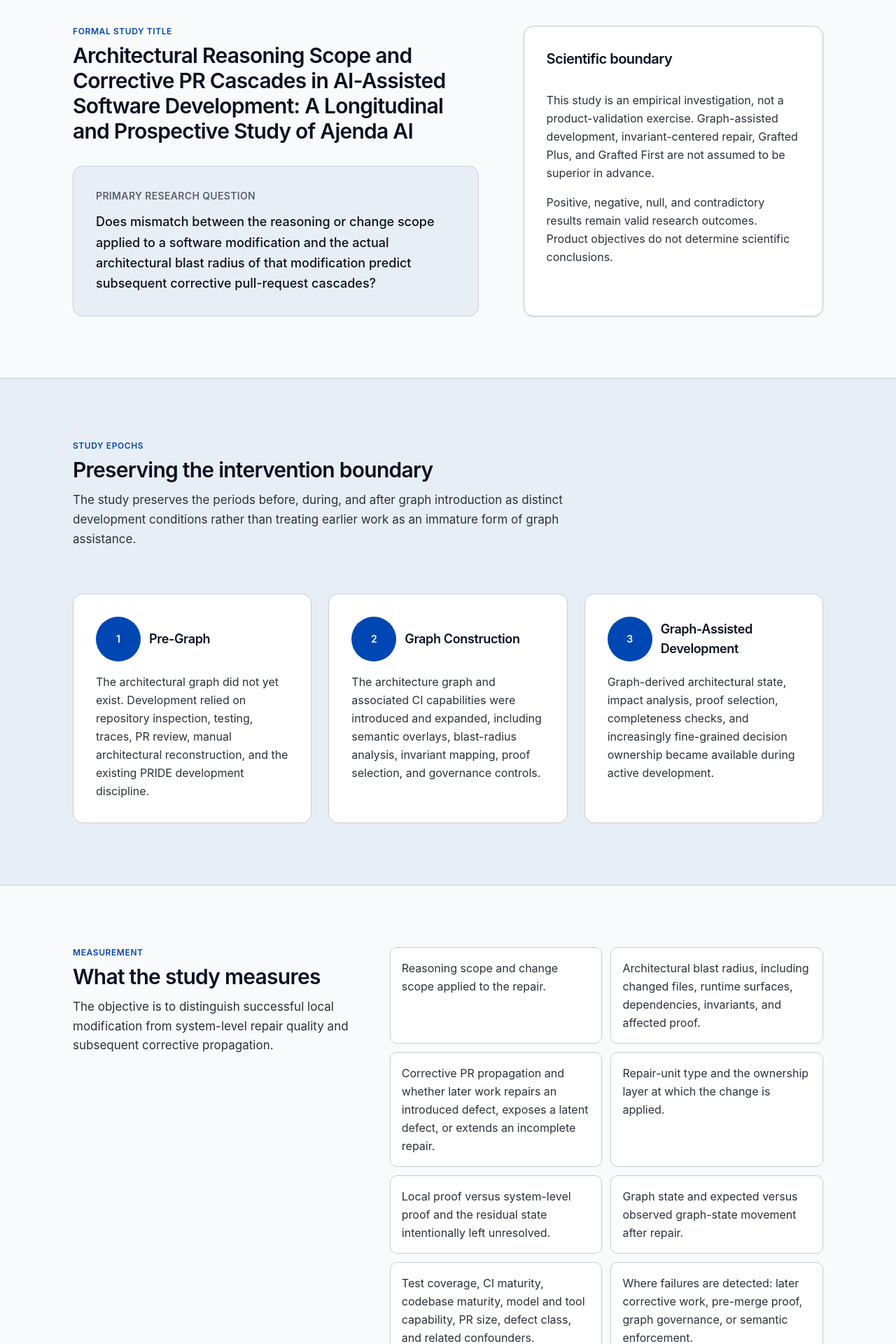
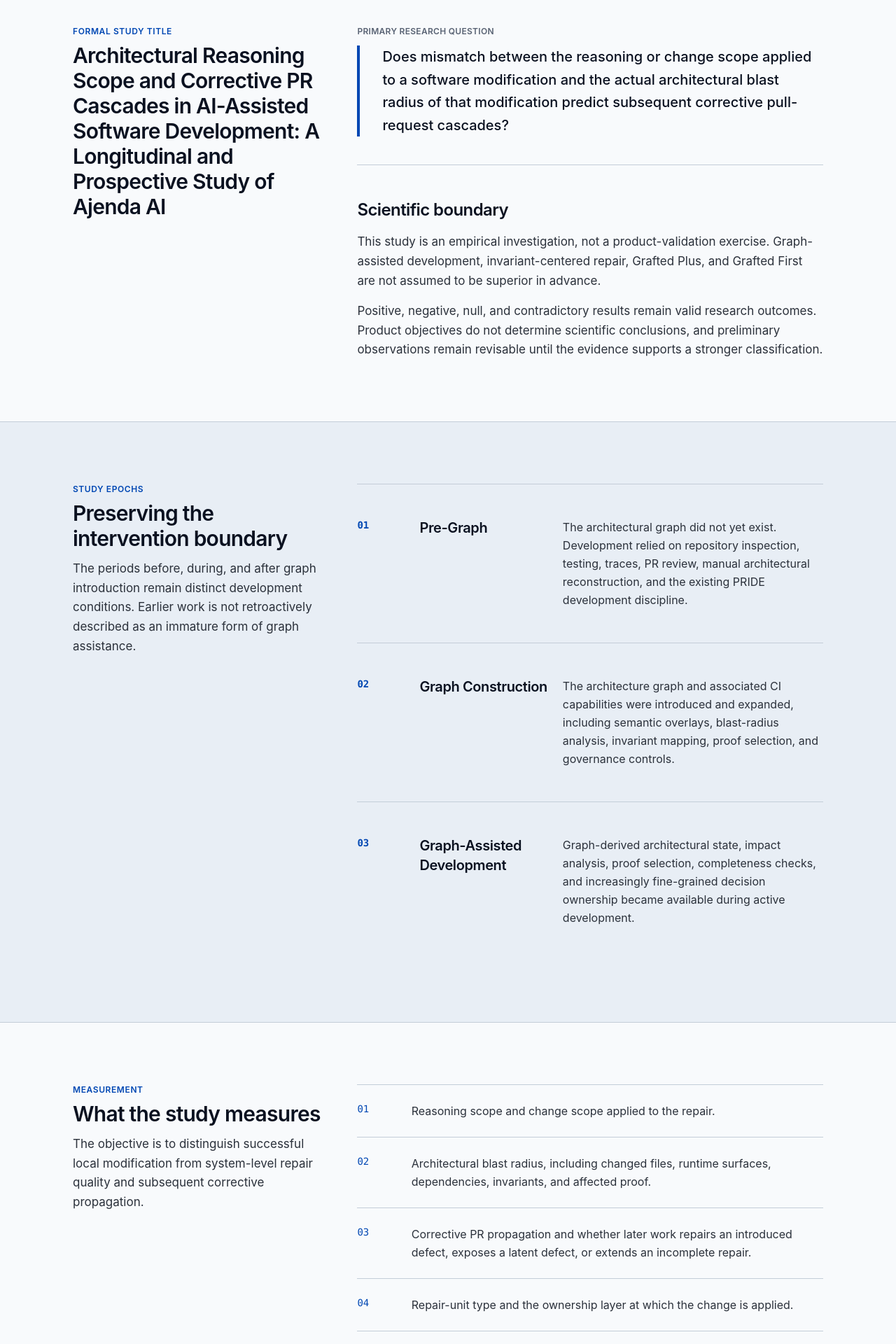
Before and after one commit to 1devteam/1devteam-web, a React (Vite) app: page /research in a window 1280 px wide. Shown: the part 700-2620 px from the top of the page at 70% size. Built offline with nearby package versions, Linux system fonts and the light colour scheme.

Commit message:
Flatten R&D page into report-style narrative

```diff
--- a/src/pages/ResearchPage.tsx
+++ b/src/pages/ResearchPage.tsx
@@ -11,7 +11,6 @@
 import { Seo } from '@/components/shared/Seo'
 import { Badge } from '@/components/ui/badge'
 import { Button } from '@/components/ui/button'
-import { Card, CardContent, CardHeader, CardTitle } from '@/components/ui/card'
 
 export function ResearchPage() {
   return (
@@ -27,61 +26,60 @@
         description={researchProgram.summary}
       >
         <div className="flex flex-col gap-3 sm:flex-row">
-          <Button asChild size="lg"><Link to="/work">Technical evidence</Link></Button>
-          <Button asChild variant="outline" size="lg"><Link to="/products">Applied R&amp;D outputs</Link></Button>
+          <Button asChild size="lg"><a href="/#architecture-graph">Interactive graph</a></Button>
+          <Button asChild variant="outline" size="lg"><Link to="/work">Technical evidence</Link></Button>
         </div>
       </PageHero>
 
       <section className="section-pad">
-        <div className="container-site grid gap-8 lg:grid-cols-[1.15fr_0.85fr]">
+        <div className="container-site grid gap-12 lg:grid-cols-[0.35fr_0.65fr]">
           <div>
             <p className="text-xs font-semibold uppercase tracking-wider text-[var(--brand)]">Formal study title</p>
             <h2 className="mt-2 text-2xl font-semibold tracking-tight md:text-3xl">{researchProgram.formalTitle}</h2>
-            <div className="mt-6 rounded-[var(--radius-md)] border border-[var(--border)] bg-[var(--surface)] p-6">
-              <h3 className="text-sm font-semibold uppercase tracking-wide text-[var(--text-subtle)]">Primary research question</h3>
-              <p className="reading-measure mt-3 text-lg font-medium leading-relaxed">{researchProgram.primaryQuestion}</p>
           </div>
-          </div>
+          <div className="max-w-4xl">
+            <p className="text-xs font-semibold uppercase tracking-wide text-[var(--text-subtle)]">Primary research question</p>
+            <p className="mt-3 border-l-4 border-[var(--brand)] pl-6 text-xl font-medium leading-relaxed text-[var(--text)]">{researchProgram.primaryQuestion}</p>
 
-          <Card>
-            <CardHeader><CardTitle className="text-xl">Scientific boundary</CardTitle></CardHeader>
-            <CardContent className="space-y-4 text-base leading-relaxed text-[var(--text-muted)]">
+            <div className="mt-10 border-t border-[var(--border)] pt-7">
+              <h3 className="text-2xl font-semibold tracking-tight">Scientific boundary</h3>
+              <div className="mt-4 space-y-4 text-[17px] leading-relaxed text-[var(--text-muted)]">
                 <p>
                   This study is an empirical investigation, not a product-validation exercise. Graph-assisted development, invariant-centered repair, Grafted Plus, and Grafted First are not assumed to be superior in advance.
                 </p>
                 <p>
-                Positive, negative, null, and contradictory results remain valid research outcomes. Product objectives do not determine scientific conclusions.
+                  Positive, negative, null, and contradictory results remain valid research outcomes. Product objectives do not determine scientific conclusions, and preliminary observations remain revisable until the evidence supports a stronger classification.
                 </p>
-            </CardContent>
-          </Card>
+              </div>
+            </div>
+          </div>
         </div>
       </section>
 
       <section className="section-pad border-t border-[var(--border)] bg-[var(--surface)]">
-        <div className="container-site">
-          <div className="max-w-3xl">
+        <div className="container-site grid gap-12 lg:grid-cols-[0.35fr_0.65fr]">
+          <div>
             <p className="text-xs font-semibold uppercase tracking-wider text-[var(--brand)]">Study epochs</p>
             <h2 className="mt-2 text-2xl font-semibold tracking-tight md:text-3xl">Preserving the intervention boundary</h2>
             <p className="mt-3 text-[17px] leading-relaxed text-[var(--text-muted)]">
-              The study preserves the periods before, during, and after graph introduction as distinct development conditions rather than treating earlier work as an immature form of graph assistance.
+              The periods before, during, and after graph introduction remain distinct development conditions. Earlier work is not retroactively described as an immature form of graph assistance.
             </p>
           </div>
-          <div className="mt-8 grid gap-5 lg:grid-cols-3">
+
+          <ol className="max-w-4xl">
             {researchEpochs.map((epoch, index) => (
-              <article key={epoch.name} className="rounded-[var(--radius-md)] border border-[var(--border)] bg-white p-6">
-                <div className="flex items-center gap-3">
-                  <span className="flex h-8 w-8 shrink-0 items-center justify-center rounded-full bg-[var(--brand-action)] text-sm font-semibold text-white">{index + 1}</span>
-                  <h3 className="text-lg font-semibold">{epoch.name}</h3>
-                </div>
-                <p className="mt-4 text-base leading-relaxed text-[var(--text-muted)]">{epoch.description}</p>
-              </article>
+              <li key={epoch.name} className="grid gap-3 border-t border-[var(--border)] py-7 md:grid-cols-[0.12fr_0.3fr_0.58fr]">
+                <span className="font-mono text-sm font-semibold text-[var(--brand)]">0{index + 1}</span>
+                <h3 className="text-xl font-semibold">{epoch.name}</h3>
+                <p className="text-base leading-relaxed text-[var(--text-muted)]">{epoch.description}</p>
+              </li>
             ))}
-          </div>
+          </ol>
         </div>
       </section>
 
       <section className="section-pad border-t border-[var(--border)]">
-        <div className="container-site grid gap-10 lg:grid-cols-[0.8fr_1.2fr]">
+        <div className="container-site grid gap-12 lg:grid-cols-[0.35fr_0.65fr]">
           <div>
             <p className="text-xs font-semibold uppercase tracking-wider text-[var(--brand)]">Measurement</p>
             <h2 className="mt-2 text-2xl font-semibold tracking-tight md:text-3xl">What the study measures</h2>
@@ -89,10 +87,11 @@
               The objective is to distinguish successful local modification from system-level repair quality and subsequent corrective propagation.
             </p>
           </div>
-          <ul className="grid gap-3 md:grid-cols-2">
-            {researchMeasures.map((measure) => (
-              <li key={measure} className="rounded-[var(--radius-sm)] border border-[var(--border)] bg-white p-4 text-base leading-relaxed text-[var(--text-muted)]">
-                {measure}
+          <ul className="max-w-4xl">
+            {researchMeasures.map((measure, index) => (
+              <li key={measure} className="grid gap-3 border-t border-[var(--border)] py-5 md:grid-cols-[0.1fr_0.9fr]">
+                <span className="font-mono text-sm text-[var(--brand)]">{String(index + 1).padStart(2, '0')}</span>
+                <span className="text-base leading-relaxed text-[var(--text-muted)]">{measure}</span>
               </li>
             ))}
           </ul>
@@ -101,78 +100,70 @@
 
       <section className="section-pad border-t border-[var(--border)] bg-[var(--surface)]">
         <div className="container-site">
-          <div className="max-w-3xl">
+          <div className="max-w-4xl">
             <p className="text-xs font-semibold uppercase tracking-wider text-[var(--brand)]">Applied R&amp;D relationship</p>
             <h2 className="mt-2 text-2xl font-semibold tracking-tight md:text-3xl">Grafted Plus and Grafted First</h2>
-            <p className="mt-3 text-[17px] leading-relaxed text-[var(--text-muted)]">
+            <p className="mt-4 text-[17px] leading-relaxed text-[var(--text-muted)]">
               The study can inform Grafted Plus and Grafted First, but those systems remain development outputs rather than evidence of the study&apos;s conclusion. Research may support their current design assumptions, narrow them, contradict them, or expose different mechanisms entirely.
             </p>
           </div>
 
-          <div className="mt-8 grid gap-6 lg:grid-cols-2">
+          <div className="mt-12 max-w-5xl space-y-10">
             {rdTools.map((tool) => (
-              <Card key={tool.name}>
-                <CardHeader>
-                  <div className="mb-2 flex flex-wrap gap-2">
+              <article key={tool.name} className="border-t border-[var(--border)] pt-7">
+                <div className="flex flex-wrap gap-2">
                   <Badge variant="brand">{tool.scope}</Badge>
                   <Badge variant="outline">{tool.status}</Badge>
                 </div>
-                  <CardTitle className="text-2xl">{tool.name}</CardTitle>
-                </CardHeader>
-                <CardContent className="space-y-5">
-                  <p className="text-base leading-relaxed text-[var(--text-muted)]">{tool.description}</p>
-                  <div className="rounded-[var(--radius-sm)] border border-[var(--border)] bg-[var(--surface-strong)] p-4">
-                    <p className="text-xs font-semibold uppercase tracking-wide text-[var(--text-subtle)]">Operating model</p>
-                    <p className="mt-2 text-base font-medium leading-relaxed text-[var(--text)]">{tool.operatingModel}</p>
-                  </div>
-                </CardContent>
-              </Card>
+                <h3 className="mt-3 text-2xl font-semibold tracking-tight">{tool.name}</h3>
+                <p className="mt-4 max-w-4xl text-[17px] leading-relaxed text-[var(--text-muted)]">{tool.description}</p>
+                <p className="mt-4 max-w-4xl font-mono text-sm leading-relaxed text-[var(--text)]">{tool.operatingModel}</p>
+              </article>
             ))}
           </div>
 
-          <div className="mt-8 rounded-[var(--radius-md)] border border-[var(--border)] bg-white p-6">
+          <div className="mt-10 max-w-5xl border-t border-[var(--border)] pt-7">
             <p className="text-xs font-semibold uppercase tracking-wider text-[var(--brand)]">Intended future relationship</p>
-            <p className="mt-3 text-base font-medium leading-relaxed text-[var(--text)]">Grafted First → intended architecture → implementation → Grafted Plus → reconstructed architecture → drift analysis</p>
+            <p className="mt-3 font-mono text-base font-medium leading-relaxed text-[var(--text)]">Grafted First → intended architecture → implementation → Grafted Plus → reconstructed architecture → drift analysis</p>
             <p className="mt-3 text-base leading-relaxed text-[var(--text-muted)]">This remains a development hypothesis, not a completed research finding.</p>
           </div>
         </div>
       </section>
 
       <section className="section-pad border-t border-[var(--border)]">
-        <div className="container-site">
-          <div className="max-w-3xl">
+        <div className="container-site grid gap-12 lg:grid-cols-[0.35fr_0.65fr]">
+          <div>
             <p className="text-xs font-semibold uppercase tracking-wider text-[var(--brand)]">Research operating policy</p>
             <h2 className="mt-2 text-2xl font-semibold tracking-tight md:text-3xl">Controls on interpretation</h2>
           </div>
-          <div className="mt-8 grid gap-5 md:grid-cols-2 xl:grid-cols-3">
+          <div className="max-w-4xl">
             {researchPolicy.map((policy) => (
-              <Card key={policy.title}>
-                <CardHeader><CardTitle className="text-lg">{policy.title}</CardTitle></CardHeader>
-                <CardContent><p className="text-base leading-relaxed text-[var(--text-muted)]">{policy.description}</p></CardContent>
-              </Card>
+              <article key={policy.title} className="border-t border-[var(--border)] py-6">
+                <h3 className="text-lg font-semibold">{policy.title}</h3>
+                <p className="mt-2 text-base leading-relaxed text-[var(--text-muted)]">{policy.description}</p>
+              </article>
             ))}
           </div>
         </div>
       </section>
 
       <section className="section-pad border-t border-[var(--border)] bg-[var(--surface)]">
-        <div className="container-site">
-          <div className="max-w-3xl">
+        <div className="container-site grid gap-12 lg:grid-cols-[0.35fr_0.65fr]">
+          <div>
             <p className="text-xs font-semibold uppercase tracking-wider text-[var(--brand)]">Current research status</p>
             <h2 className="mt-2 text-2xl font-semibold tracking-tight md:text-3xl">Observations remain distinct from findings</h2>
             <p className="mt-3 text-[17px] leading-relaxed text-[var(--text-muted)]">
-              Observations produced during the study remain distinguishable from hypotheses and adjudicated findings. Preliminary observations can be revised, contradicted, or rejected as additional evidence and causal coding are completed.
+              Preliminary observations can be revised, contradicted, or rejected as additional evidence and causal coding are completed.
             </p>
           </div>
-          <div className="mt-8 grid gap-5 lg:grid-cols-2">
+
+          <div className="max-w-4xl">
             {researchNotes.map((note) => (
-              <Card key={note.title}>
-                <CardHeader>
-                  <Badge variant="outline" className="mb-2 w-fit">{note.status}</Badge>
-                  <CardTitle className="text-xl">{note.title}</CardTitle>
-                </CardHeader>
-                <CardContent><p className="text-base leading-relaxed text-[var(--text-muted)]">{note.description}</p></CardContent>
-              </Card>
+              <article key={note.title} className="border-t border-[var(--border)] py-6">
+                <p className="text-xs font-semibold uppercase tracking-wider text-[var(--text-subtle)]">{note.status}</p>
+                <h3 className="mt-2 text-xl font-semibold">{note.title}</h3>
+                <p className="mt-3 text-base leading-relaxed text-[var(--text-muted)]">{note.description}</p>
+              </article>
             ))}
           </div>
         </div>
```
Lines whose indentation alone changed are shown as unchanged.
